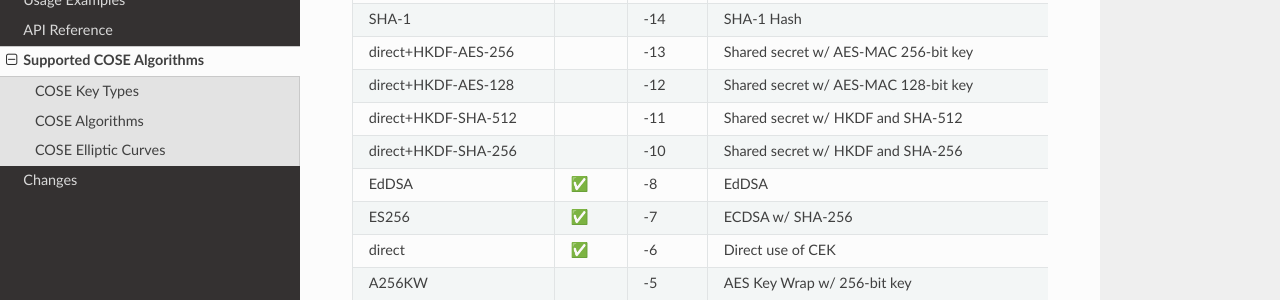
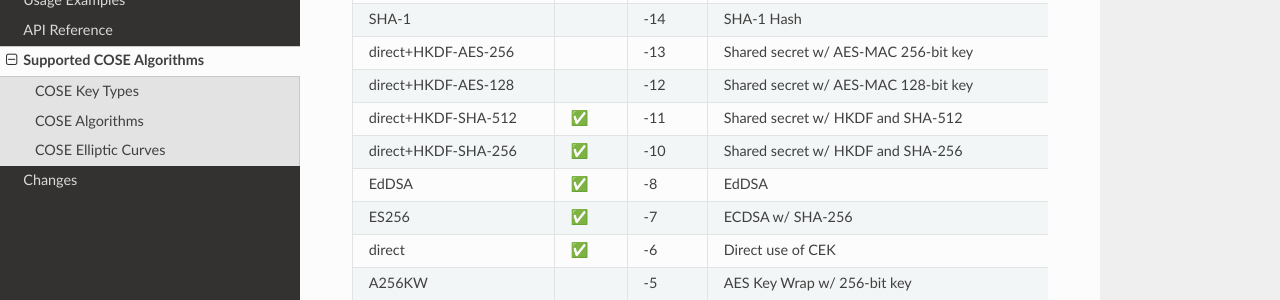
Before and after one commit to dajiaji/python-cwt, a Sphinx documentation site: the page built from docs/algorithms.rst, in a window 1280 px wide and 900 px high, scrolled down 1953 px. Shown: the part 149-449 px from the top of the window. Built offline with Sphinx 7.4.7 and the Read the Docs theme 2.0.0, drawn with Linux system fonts in a browser that asks for light colours; pages that are not in the unit, such as notebooks, are missing from menus.

```diff
--- a/docs/algorithms.rst
+++ b/docs/algorithms.rst
@@ -109,9 +109,9 @@ COSE Algorithms
 +------------------------+--------+-------+-----------------------------------------------------+
 | direct+HKDF-AES-128    |        | -12   | Shared secret w/ AES-MAC 128-bit key                |
 +------------------------+--------+-------+-----------------------------------------------------+
-| direct+HKDF-SHA-512    |        | -11   | Shared secret w/ HKDF and SHA-512                   |
+| direct+HKDF-SHA-512    | ✅     | -11   | Shared secret w/ HKDF and SHA-512                   |
 +------------------------+--------+-------+-----------------------------------------------------+
-| direct+HKDF-SHA-256    |        | -10   | Shared secret w/ HKDF and SHA-256                   |
+| direct+HKDF-SHA-256    | ✅     | -10   | Shared secret w/ HKDF and SHA-256                   |
 +------------------------+--------+-------+-----------------------------------------------------+
 | EdDSA                  | ✅     | -8    | EdDSA                                               |
 +------------------------+--------+-------+-----------------------------------------------------+
```
